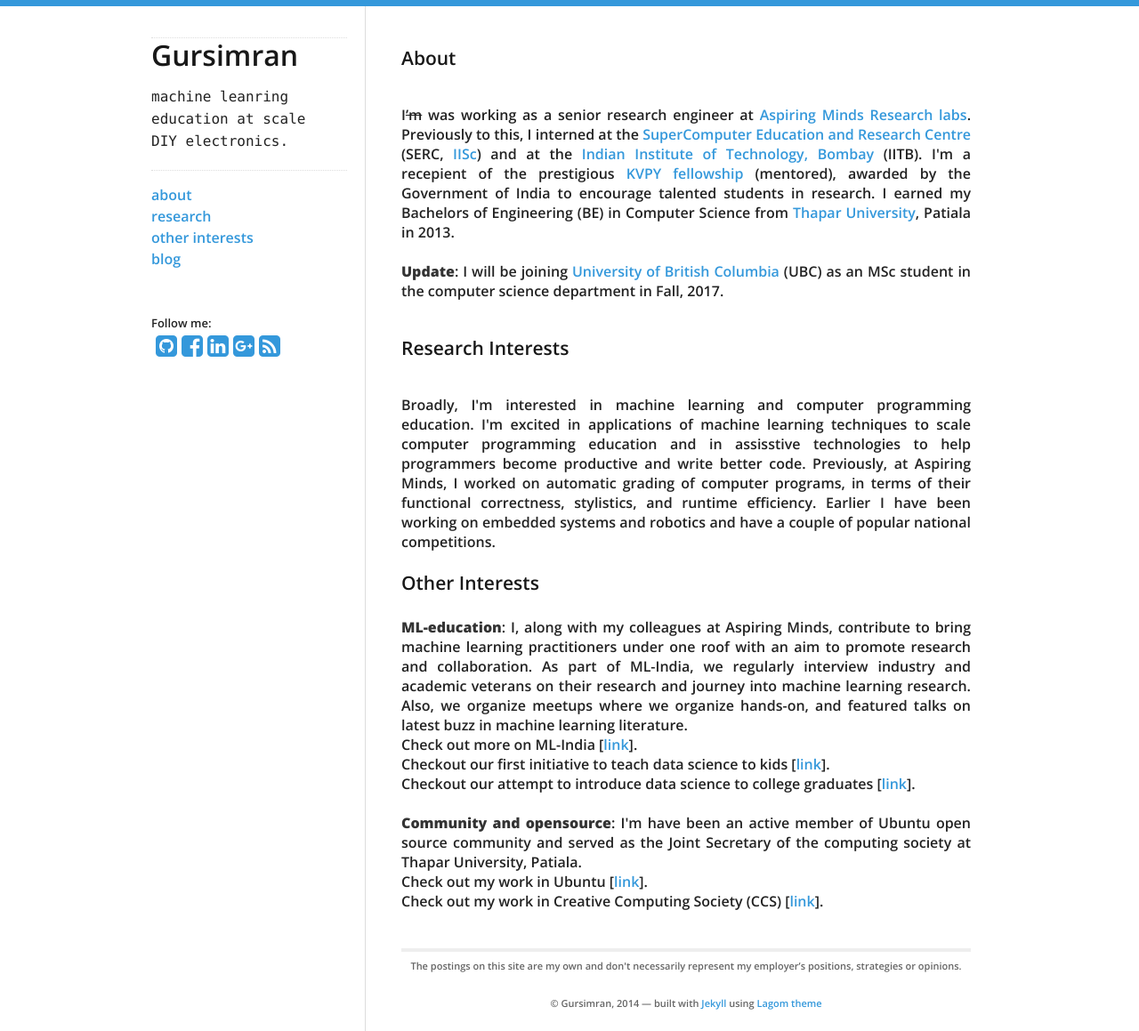
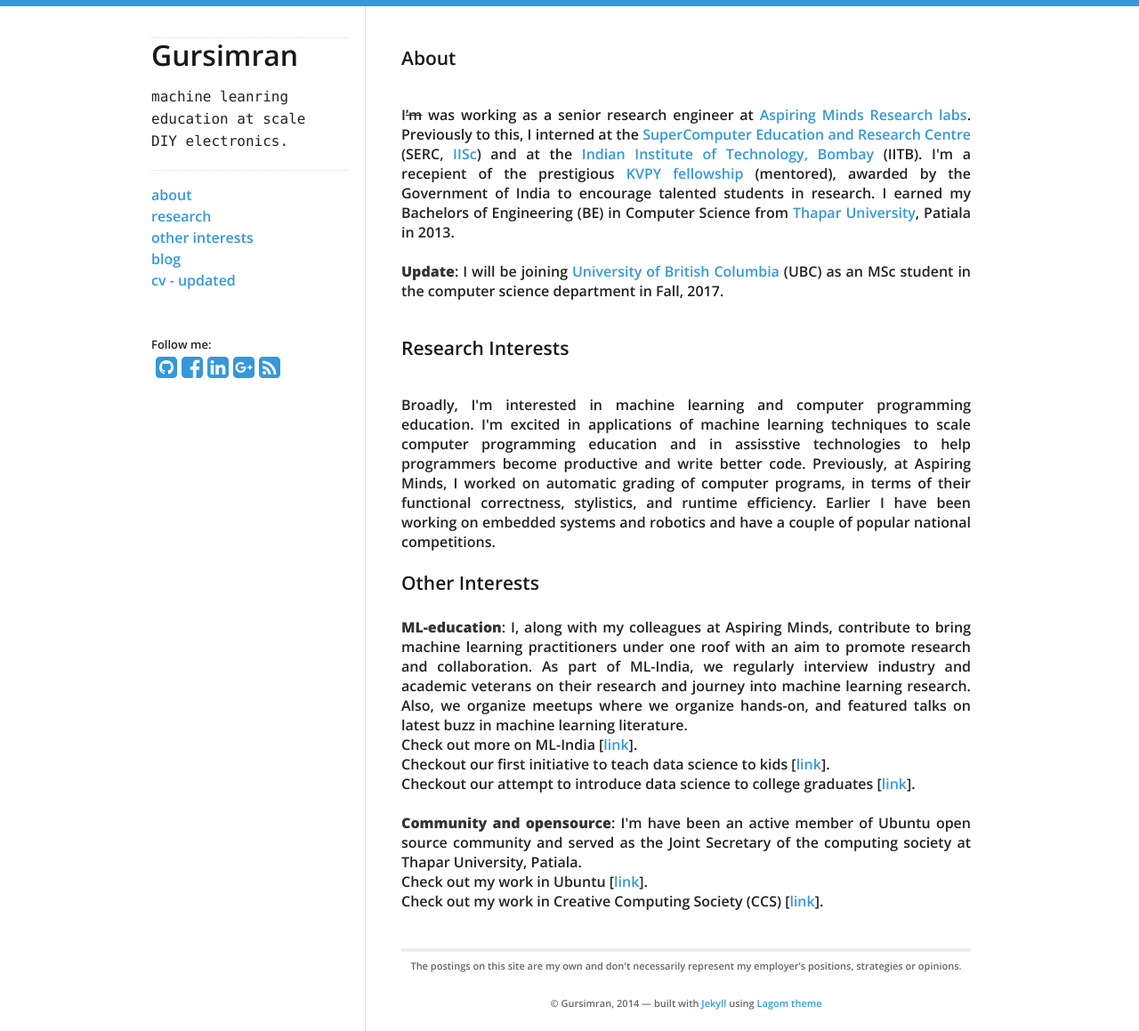
Before and after one commit to gursimar/gursimar.github.io, a Jekyll site: the page built from index.html, in a window 1280 px wide. Shown: the whole page at 89% size. Built offline with Jekyll 4.4.1, drawn with Linux system fonts in a browser that asks for light colours; nearby versions of some CDN libraries.

Commit message:
Update sidebar.html
added the cv

```diff
--- a/_includes/sidebar.html
+++ b/_includes/sidebar.html
@@ -12,6 +12,8 @@
     <a href="#research_interests">research</a></br>
     <a href="other_interests">other interests</a></br>
     <a href="/blog">blog</a></br>
+    <a href="/cv.pdf">cv - updated</a></br>
+
 
   </div>
 
```
